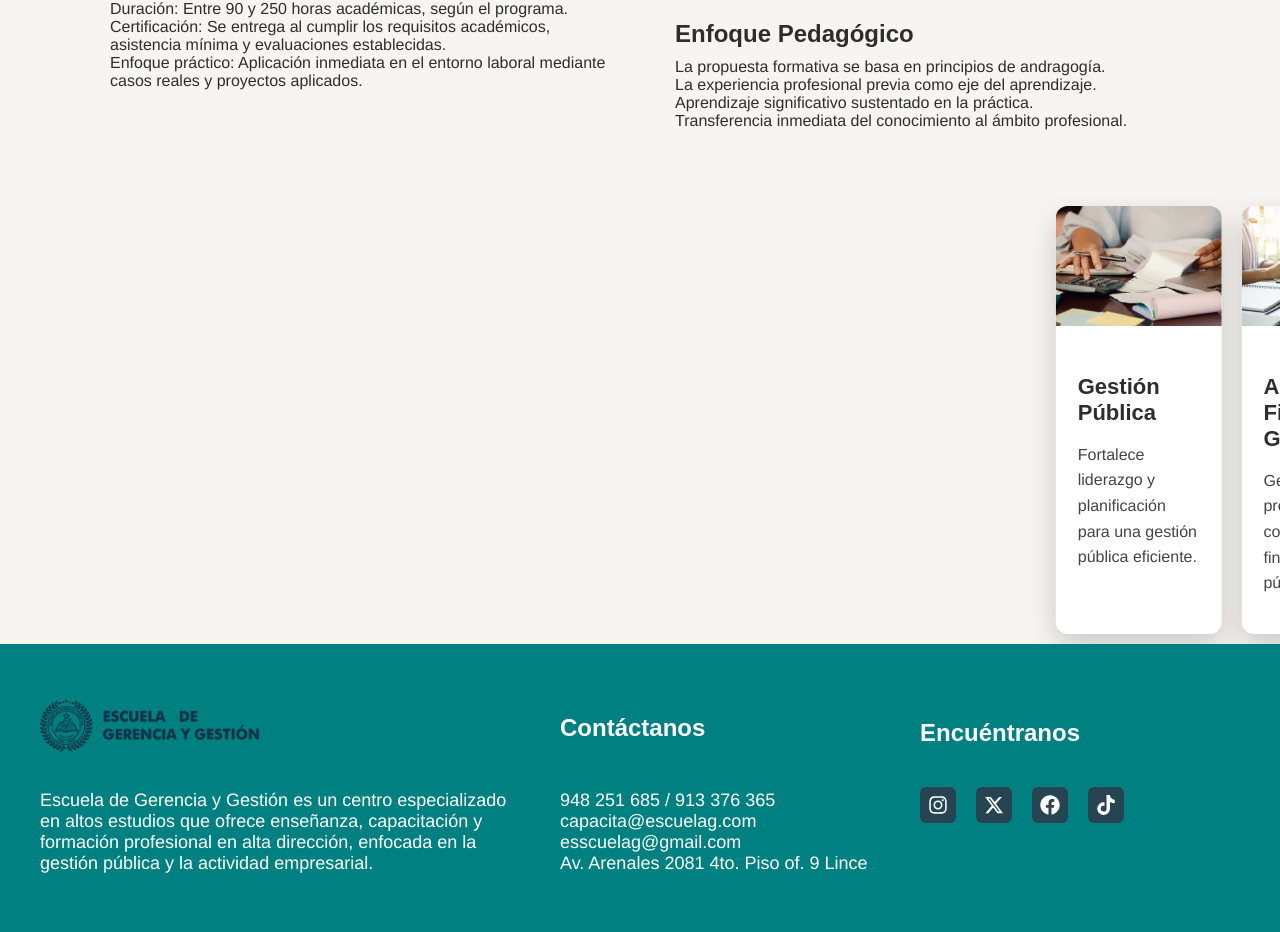
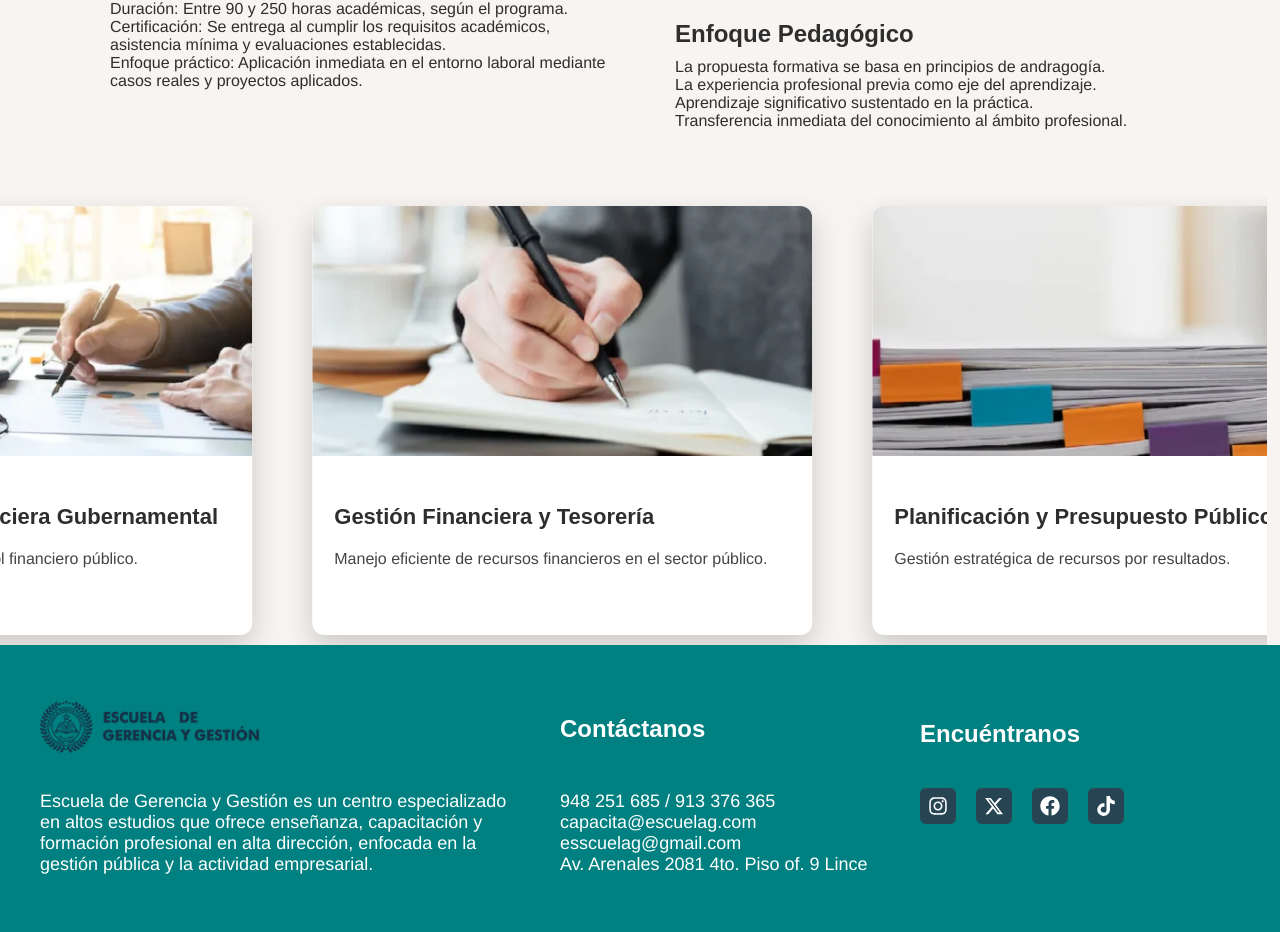
Before and after one commit to JLWhiter/mejora_frontend, a React (Create React App) app: page /diplomas in a window 1280 px wide. Shown: the part 1173-2105 px from the top of the page. Built offline with nearby package versions, Linux system fonts and the light colour scheme.

Commit message:
se mejoro el carrusel de diplomas
falla, ocurrio por overflo-x falto añadir.

```diff
--- a/src/App.js
+++ b/src/App.js
@@ -49,6 +49,7 @@ import ProgramaGestionEmpresarial from './contends/programa-gest-emp/programa-ge
 import CursoMedida from './contends/nuestrosservicios/curso-medida';
 import { FaInstagram, FaTiktok, FaFacebook } from "react-icons/fa";
 import { FaXTwitter } from "react-icons/fa6";
+import { useState } from 'react';
 
 function App() {
   const solicitarinformacion = ()=>{
@@ -139,9 +140,8 @@ function App() {
               <Link to="/diplomas " className="has-arrow">
                 DIPLOMAS Y ESPECIALIZADO <span className="arrow-down">▼</span>
               </Link>
-
                 <ul>
-                <li><Link to="/programa-gest-emp-1">GESTIÓN PÚBLICA Y SISTEMAS ADMINISTRATIVOS</Link>
+                  <li><h2>GESTIÓN PÚBLICA Y SISTEMAS ADMINISTRATIVOS</h2>
                     <ul>
                         <li><Link to="/dip-gest-publica-moderna">Diploma de Especialización en Gestión Pública Moderna</Link></li>
                         <li><Link to="/dip-gest-estrategico">Diploma de Especialización en Planeamiento Estratégico y Gestión por Resultados</Link></li>
@@ -150,7 +150,7 @@ function App() {
                         <li><Link to="/dip-esp-sistemas-administrativa-estado">Diploma de Especialización en Sistemas Administrativos del Estado</Link></li>
                     </ul>
                   </li>
-                <li><Link to="/programa-gest-emp-2">CONTRATACIONES, CONTROL Y NORMATIVA</Link>
+                  <li><h2>CONTRATACIONES, CONTROL Y NORMATIVA</h2>
                     <ul>
                         <li><Link to="/dip-esp-contratacion-estado">Diploma de Especialización en Contrataciones del Estado</Link></li>
                         <li><Link to="/dip-esp-sistema-abastecimiento">Diploma de Especialización en Sistema Nacional de Abastecimiento</Link></li>
@@ -159,20 +159,20 @@ function App() {
                         <li><Link to="/dip-esp-etica-integridad">Diploma de Especialización en Ética, Integridad y Responsabilidad del Funcionario Público</Link></li>
                     </ul>
                   </li>
-                <li><Link to="/programa-gest-emp-3">GESTIÓN DEL TALENTO HUMANO</Link>
+                  <li><h2>GESTIÓN DEL TALENTO HUMANO</h2>
                     <ul>
                         <li><Link to="/dip-esp-gest-recursos-humanos">Diploma de Especialización en Gestión de Recursos Humanos en el Sector Público</Link></li>
                         <li><Link to="/dip-esp-liderazgo-gestion-equipos">Diploma de Especialización en Liderazgo y Gestión de Equipos</Link></li>
                     </ul>
                   </li>
-                <li><Link to="/programa-gest-emp-4">TRANSFORMACIÓN DIGITAL Y TIC</Link>
+                  <li><h2>TRANSFORMACIÓN DIGITAL Y TIC</h2>
                     <ul>
                         <li><Link to="/programa-gest-emp-1">Diploma de Especialización en Gobierno Digital y Transformación Digital</Link></li>
                         <li><Link to="/programa-gest-emp-1">Diploma de Especialización en Gestión Documental y Archivos Digitales</Link></li>
                         <li><Link to="/programa-gest-emp-1">Diploma de Especialización en Herramientas Digitales y Ofimática Profesional</Link></li>
                     </ul>
                   </li>
-                <li><Link to="/programa-gest-emp-5">SECTORES ESPECÍFICOS Y GESTIÓN EMPRESARIAL</Link>
+                  <li><h2 >SECTORES ESPECÍFICOS Y GESTIÓN EMPRESARIAL</h2>
                     <ul>
                         <li><Link to="/programa-gest-emp-1">Diploma de Especialización en Gestión de Obras Públicas</Link></li>
                         <li><Link to="/programa-gest-emp-1">Diploma de Especialización en Gestión Pública en Salud</Link></li>
@@ -400,7 +400,7 @@ function App() {
 
   </div>
   <div className="autor">
-    <h3>by @jose1801</h3>
+    <h3>by jose1801</h3>
   </div>
 
   <div className="footer-copyright" id="footer">
--- a/src/contends/diplomas_especializados/diplomas.js
+++ b/src/contends/diplomas_especializados/diplomas.js
@@ -33,19 +33,25 @@ alt="Programa de especialización en gestión pública"
     <div className="diploma-text">
 
     <p>
-La EMPRESA ESCUELA DE GERENCIA Y GESTIÓN desarrolla programas de capacitación y especialización orientados a ejecutivos, profesionales y funcionarios que desean fortalecer y actualizar sus competencias en áreas administrativas, empresariales y tecnologías de la información.
+    La EMPRESA ESCUELA DE GERENCIA Y GESTIÓN desarrolla programas de capacitación y especialización orientados a ejecutivos,
+    profesionales y funcionarios que desean fortalecer y actualizar sus competencias en áreas administrativas, empresariales y
+    tecnologías de la información.
     </p>
 
     <p>
-Nuestros programas están diseñados para potenciar el pensamiento estratégico, la capacidad analítica y la resolución efectiva de problemas organizacionales, considerando los contextos nacional e internacional.
+    Nuestros programas están diseñados para potenciar el pensamiento estratégico, la capacidad analítica y la
+    resolución efectiva de problemas organizacionales, considerando los contextos nacional e internacional.
     </p>
 
     <p>
-Un Diploma de Especialización constituye una propuesta académica de formación continua dirigida a profesionales con experiencia laboral o estudios superiores previos, que buscan profundizar conocimientos y perfeccionar habilidades en un campo específico.
+    Un Diploma de Especialización constituye una propuesta académica de formación continua dirigida a profesionales con
+    experiencia laboral o estudios superiores previos, que buscan profundizar conocimientos y perfeccionar habilidades en un campo
+    específico.
     </p>
 
     <p>
-La certificación se otorga a quienes culminen satisfactoriamente el plan de estudios, acreditando competencias técnicas avanzadas y especializadas.
+    La certificación se otorga a quienes culminen satisfactoriamente el plan de estudios, acreditando competencias técnicas avanzadas
+    y especializadas.
     </p>
 
     </div>
@@ -138,6 +144,46 @@ desc:"Prevención de delitos en la administración pública."
     titulo:"Derecho Administrativo",
     img:"/uploads/curs_8.png",
     desc:"Aplicación de normativas en instituciones públicas."
+    },{
+    titulo:"Gestión Pública",
+    img:"/uploads/curs_1.png",
+    desc:"Fortalece liderazgo y planificación para una gestión pública eficiente."
+    },
+
+    {
+    titulo:"Administración Financiera Gubernamental",
+    img:"/uploads/curs_3.png",
+    desc:"Gestión presupuestaria y control financiero público."
+    },
+
+    {
+    titulo:"Gestión Financiera y Tesorería",
+    img:"/uploads/curs_4.png",
+    desc:"Manejo eficiente de recursos financieros en el sector público."
+    },
+
+    {
+    titulo:"Planificación y Presupuesto Público",
+    img:"/uploads/curs_5.png",
+    desc:"Gestión estratégica de recursos por resultados."
+    },
+
+    {
+    titulo:"Tributación",
+    img:"/uploads/curs_6.png",
+    desc:"Normativa fiscal y administración tributaria."
+    },
+
+    {
+    titulo:"Derecho Penal en la Función Pública",
+    img:"/uploads/curs_7.png",
+    desc:"Prevención de delitos en la administración pública."
+    },
+
+    {
+    titulo:"Derecho Administrativo",
+    img:"/uploads/curs_8.png",
+    desc:"Aplicación de normativas en instituciones públicas."
     }
 
     ].map((curso,index)=>(
--- a/src/contends/nuestrosservicios/cursomedida.css
+++ b/src/contends/nuestrosservicios/cursomedida.css
@@ -47,9 +47,10 @@
 
 .logo-cursomedida{
     display: flexbox;
+    padding: 4rem;
     width: 25rem;
-    position: absolute;
-    margin-top: -24rem;
+    position: relative;
+    margin-top: -30rem;
     left: 1.5rem;
 }
 
--- a/src/contends/programa-gest/curso-gest-publica.css
+++ b/src/contends/programa-gest/curso-gest-publica.css
@@ -1,5 +1,3 @@
-
-
 /* CONTENEDOR GENERAL */
 
 .curso-container{
--- a/src/contends/stylescss/diplomas.css
+++ b/src/contends/stylescss/diplomas.css
@@ -107,26 +107,29 @@ margin-bottom:10px;
 
 /* CARRUSEL */
 
+.contendor-diplomado-curs::-webkit-scrollbar { display: none; }
 .contendor-diplomado-curs{
-overflow:hidden;
-width:100%;
-padding:10px 0px;
+    display: flex;
+    overflow-x:scroll;
+    width: 100%;
+    max-width: 99%;
+    padding:10px 0px;
 }
 
 .group{
 display:flex;
-gap:20px;
-animation:spin 50s linear infinite;
+gap:60px;
+animation:spin 45s linear infinite;
 }
 
 @keyframes spin{
-from{transform:translateX(100%)}
-to{transform:translateX(-50%)}
+from{transform:translateX(-0%)}
+to{transform:translateX(-80%)}
 }
 
 /* TARJETAS */
 .diplomado-curso{
-width:500px;   /* más ancho */
+width:500px;
 background:white;
 border-radius:12px;
 overflow:hidden;
@@ -141,7 +144,7 @@ box-shadow:0 18px 40px rgba(0,0,0,0.25);
 
 .curs-diploma-img{
 width:100%;
-height:120px;
+height:250px;
 object-fit:cover;
 }
 
--- a/src/index.css
+++ b/src/index.css
@@ -94,6 +94,7 @@ li {
     position: relative;
     z-index: 3;
 }
+/*MENU DE LAS OPCIONES MULTIPLES*/
 .menu-cabecera-1003-columna {
     display: flex;
     left: 340px;
@@ -194,17 +195,25 @@ li {
     padding: 10px 0;
     margin: 0;
     box-shadow: 0 10px 25px rgba(0,0,0,0.15);
-
     opacity: 0;
     visibility: hidden;
     transform: translateY(10px);
-    transition: all 0.3s ease;
-    z-index: 999;
+    transition:
+        opacity .25s ease,
+        transform .25s ease,
+        visibility 2s linear 2s;
+    z-index: 5;
 }
 .menu-cabecera-1003 > li:hover > ul {
     opacity: 1;
     visibility: visible;
     transform: translateY(0);
+    transition-delay: 0s;
+}
+.menu-cabecera-1003 h2{
+    width: 100%;
+    padding: .8em;
+    font-size: .9rem;
 }
 .menu-cabecera-1003 ul li {
     list-style: none;
```
Also changed, not shown: src/contends/nuestrosservicios/curso-medida.js (+0 -10 lines), src/contends/stylescss/talleres.css (deleted). Lines whose indentation alone changed are shown as unchanged.
